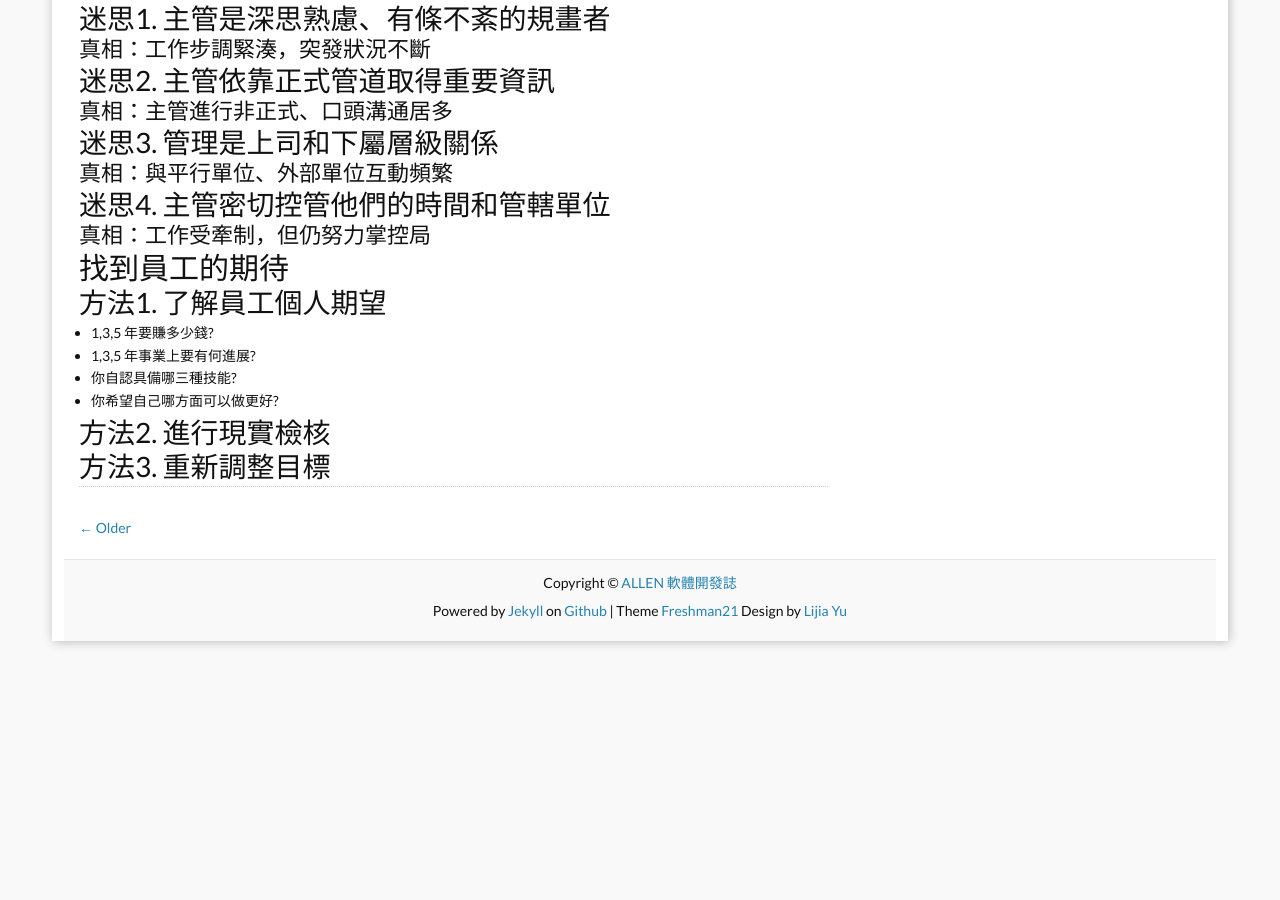
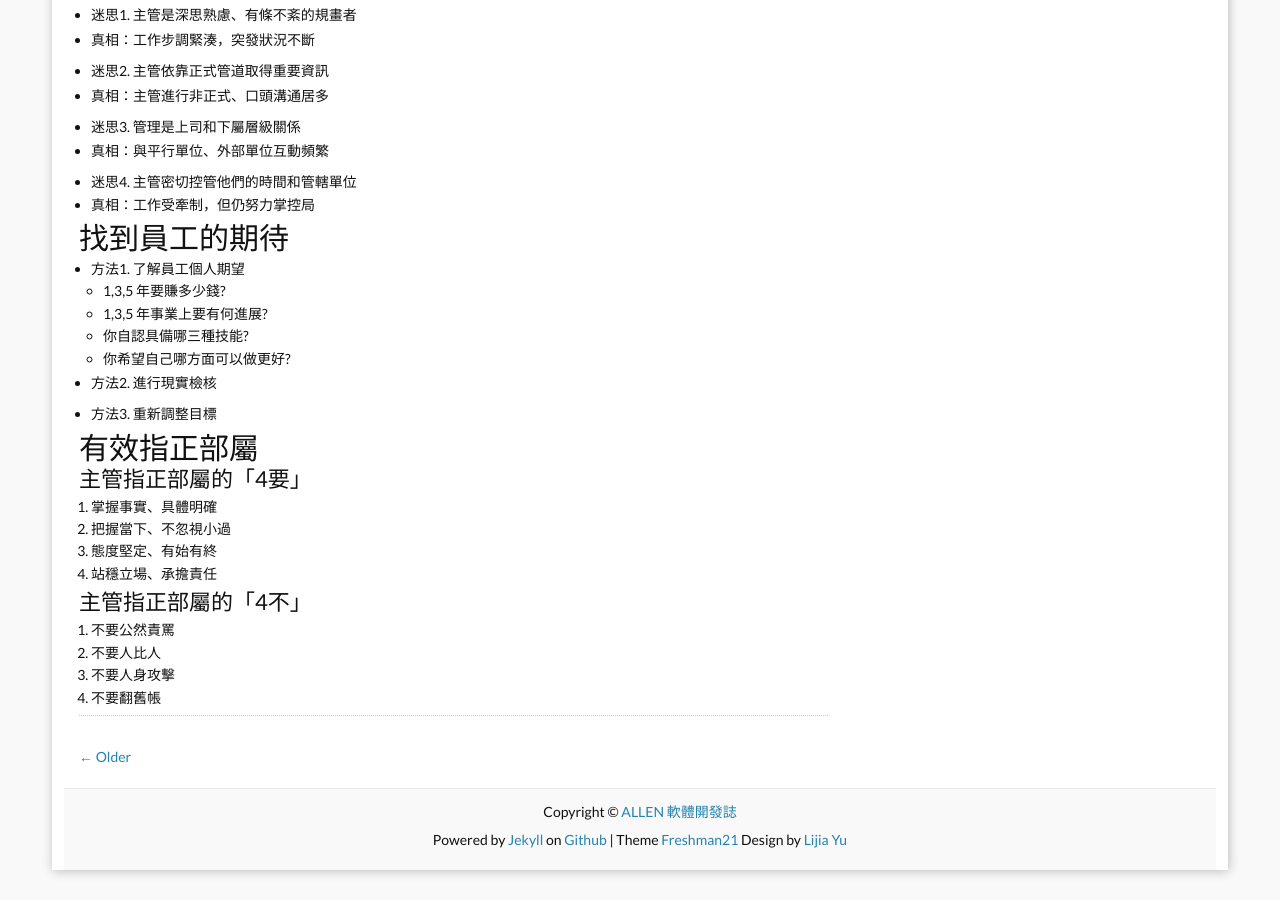
Before and after one commit to allenchien-tw/allenchien-tw.github.io, a Jekyll site: the page built from _posts/2019-12-14-book-new-manager.md, in a window 1280 px wide and 900 px high, scrolled down 5615 px. Built offline with Jekyll 4.4.1, drawn with Linux system fonts in a browser that asks for light colours; before the commit the page ends 6286 px from its top, so only the background shows below that.

Commit message:
update: update content

```diff
--- a/_posts/2019-12-14-book-new-manager.md
+++ b/_posts/2019-12-14-book-new-manager.md
@@ -48,26 +48,40 @@ comments: true
 
 
 # 校准對管理工作的認知
-## 迷思1. 主管是深思熟慮、有條不紊的規畫者
-### 真相：工作步調緊湊，突發狀況不斷
+- 迷思1. 主管是深思熟慮、有條不紊的規畫者
+- 真相：工作步調緊湊，突發狀況不斷
 
-## 迷思2. 主管依靠正式管道取得重要資訊
-### 真相：主管進行非正式、口頭溝通居多
+- 迷思2. 主管依靠正式管道取得重要資訊
+- 真相：主管進行非正式、口頭溝通居多
 
-## 迷思3. 管理是上司和下屬層級關係
-### 真相：與平行單位、外部單位互動頻繁
+- 迷思3. 管理是上司和下屬層級關係
+- 真相：與平行單位、外部單位互動頻繁
 
-## 迷思4. 主管密切控管他們的時間和管轄單位
-### 真相：工作受牽制，但仍努力掌控局
+- 迷思4. 主管密切控管他們的時間和管轄單位
+- 真相：工作受牽制，但仍努力掌控局
 
 
 # 找到員工的期待
-## 方法1. 了解員工個人期望
-   - 1,3,5 年要賺多少錢?
-   - 1,3,5 年事業上要有何進展?
-   - 你自認具備哪三種技能?
-   - 你希望自己哪方面可以做更好?
+- 方法1. 了解員工個人期望
+  - 1,3,5 年要賺多少錢?
+  - 1,3,5 年事業上要有何進展?
+  - 你自認具備哪三種技能?
+  - 你希望自己哪方面可以做更好?
 
-## 方法2. 進行現實檢核
+- 方法2. 進行現實檢核
 
-## 方法3. 重新調整目標
+- 方法3. 重新調整目標
+
+
+# 有效指正部屬
+### 主管指正部屬的「4要」
+1. 掌握事實、具體明確
+2. 把握當下、不忽視小過
+3. 態度堅定、有始有終
+4. 站穩立場、承擔責任
+
+### 主管指正部屬的「4不」
+1. 不要公然責罵
+2. 不要人比人
+3. 不要人身攻擊
+4. 不要翻舊帳
```
